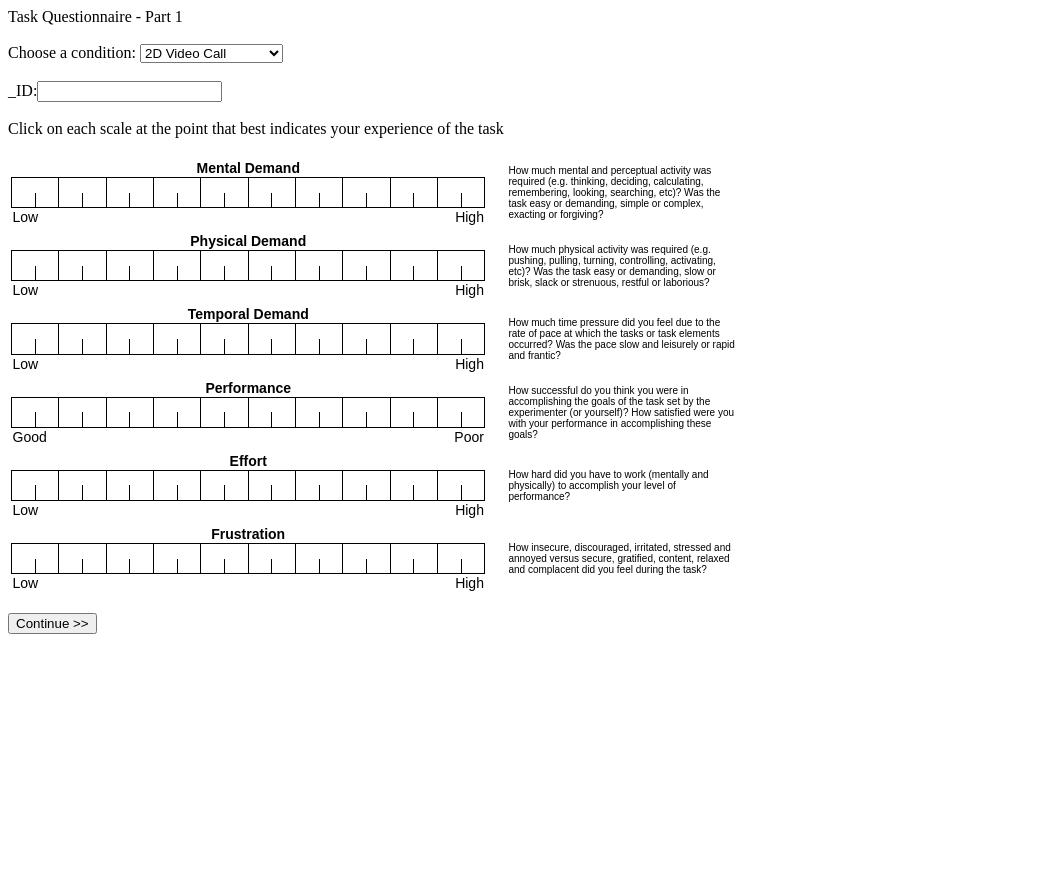
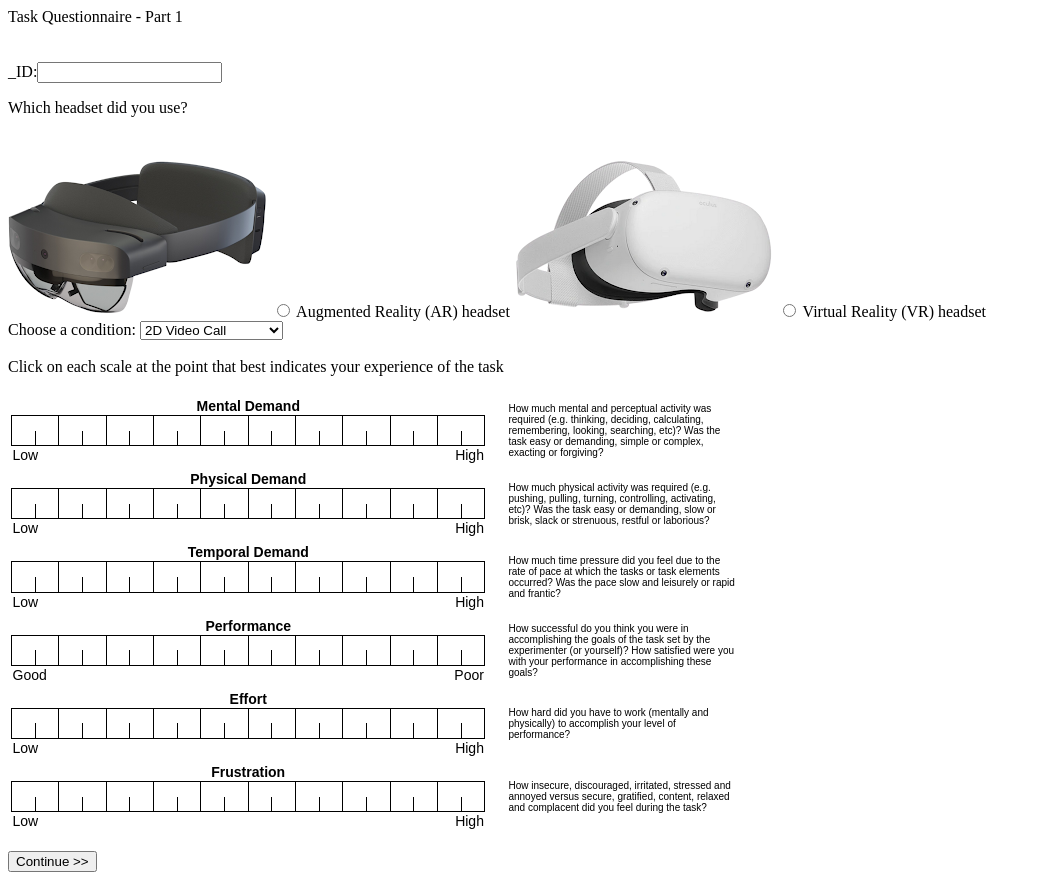
Before and after one commit to jquery404/collabxr, a plain HTML site: page data/tlx.html in a window 1280 px wide. Shown: the whole page, without its empty margins (0-1042 px from the left). Before the commit the page ends 800 px from the top, so only its background shows below. Drawn offline with Linux system fonts and the light colour scheme.

Commit message:
tlx options img

```diff
--- a/data/tlx.html
+++ b/data/tlx.html
@@ -333,13 +333,26 @@
   <body onLoad="onLoad();">
     <div id="div_part1"> Task Questionnaire - Part 1 <br />
       <br />
+      <br /> <label for="_id">_ID:</label><input type="text" id="_id" name="_id"> <br />
+
+      <p class="m-0">Which headset did you use?</p>
+      <label>
+        <img class="d-block img-fluid" src="../gfx/ar.png" alt="Option 1">
+        <input type="radio" name="test" value="Augmented Reality (AR) headset"> Augmented Reality (AR) headset
+      </label>
+
+      <label>
+        <img class="d-block img-fluid" src="../gfx/vr.png" alt="Option 2">
+        <input type="radio" name="test" value="Virtual Reality (VR) headset"> Virtual Reality (VR) headset
+      </label>
+      <br />
+
       <label for="cars">Choose a condition:</label>
       <select name="conditions" id="conditions">
         <option value="2D Video Call">2D Video Call</option>
         <option value="360 Video-only Call">360 Video-only Call</option>
         <option value="Augmented 360 Call">Augmented 360 Call</option>
       </select> <br />
-      <br /> <label for="_id">_ID:</label><input type="text" id="_id" name="_id"> <br />
       <br /> Click on each scale at the point that best indicates your experience of the task <br />
       <br />
       <div id="scale0"></div>
```
Also changed, not shown: gfx/ar.png (added), gfx/vr.png (added), 1 other file.
